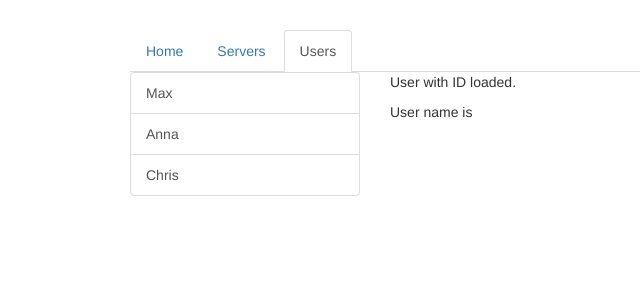
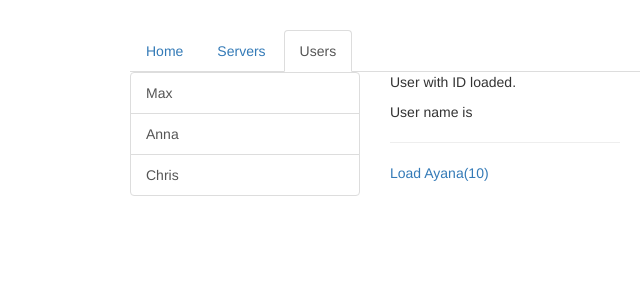
Before and after one commit to Rupam0710/Routing-Angular, an Angular app: page /users in a window 1280 px wide. Shown: the top 300 px of the page, without its empty margins (135-775 px from the left). Built offline with nearby package versions, Linux system fonts and the light colour scheme.

Commit message:
111cm Fetch Route Parameters Reactively v138

```diff
--- a/src/app/users/user/user.component.html
+++ b/src/app/users/user/user.component.html
@@ -1,2 +1,6 @@
 <p>User with ID {{ user.id }} loaded.</p>
 <p>User name is {{ user.name }}</p>
+
+<hr />
+
+<a [routerLink]="['/users', 10, 'Ayana']">Load Ayana(10)</a>
--- a/src/app/users/user/user.component.ts
+++ b/src/app/users/user/user.component.ts
@@ -1,5 +1,5 @@
 import { Component, OnInit } from '@angular/core';
-import { ActivatedRoute } from '@angular/router';
+import { ActivatedRoute, Params } from '@angular/router';
 
 @Component({
   selector: 'app-user',
@@ -16,6 +16,10 @@
       id: this.route.snapshot.params['id'],
       name: this.route.snapshot.params['name'],
     }
+    this.route.params.subscribe((params: Params) => {
+      this.user.id = params['id'];
+      this.user.name = params['name'];
+    })
   }
 
 }
```
